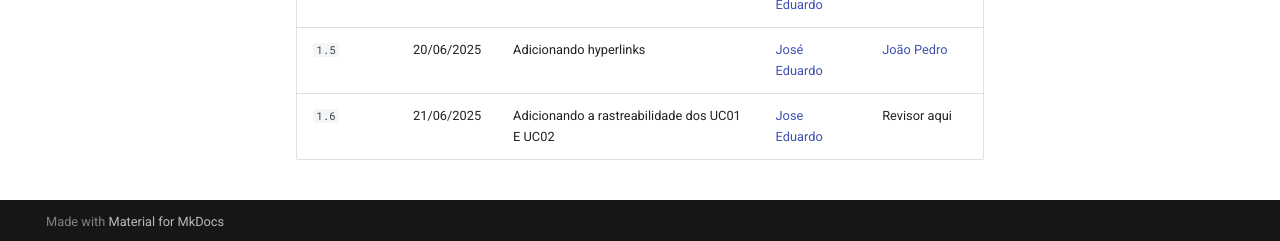
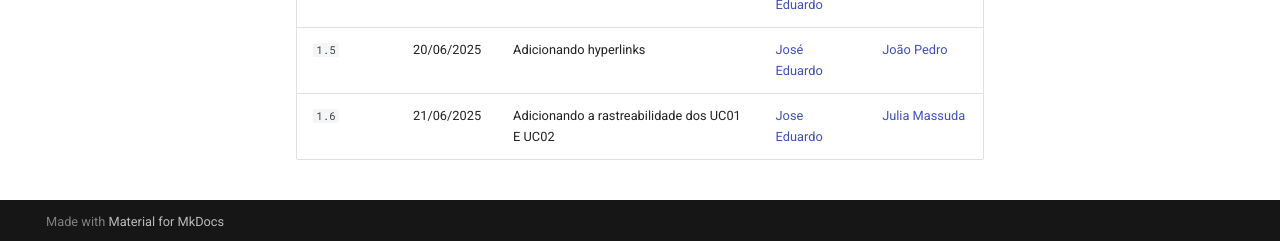
Before and after one commit to Requisitos-de-Software/2025.1-Meu-INSS, an MkDocs documentation site: the page built from docs/rastreabilidade/matriz-geral.md, in a window 1280 px wide and 900 px high, scrolled down 7506 px. Shown: the part 656-897 px from the top of the window. Built offline with MkDocs 1.6.1 and Material for MkDocs 9.7.7, drawn with Linux system fonts in a browser that asks for light colours; comment, search, counter and statistics services are not loaded.

Commit message:
add revisor

```diff
--- a/docs/rastreabilidade/matriz-geral.md
+++ b/docs/rastreabilidade/matriz-geral.md
@@ -123,4 +123,4 @@ Com isso, a matriz geral permite não apenas documentar o histórico dos requisi
 | `1.3`   | 08/06/2025 | Adicionando hyperlinks                                        | [José Eduardo](https://github.com/jevprado)    |  [Diassis](https://github.com/Diaxiz)  |
 | `1.4`   | 08/06/2025 | adicionando as referencias  | [José Eduardo](https://github.com/jevprado)   | [Diassis](https://github.com/Diaxiz)  |
 | `1.5`  | 20/06/2025 | Adicionando hyperlinks | [José Eduardo](https://github.com/jevprado) | [João Pedro](https://github.com/JpRodrigues2)  |
-| `1.6`  | 21/06/2025 | Adicionando a rastreabilidade dos UC01 E UC02 | [Jose Eduardo](https://github.com/jevprado) | Revisor aqui |
+| `1.6`  | 21/06/2025 | Adicionando a rastreabilidade dos UC01 E UC02 | [Jose Eduardo](https://github.com/jevprado) |[Julia Massuda](https://github.com/JuliaReis18)|
```
